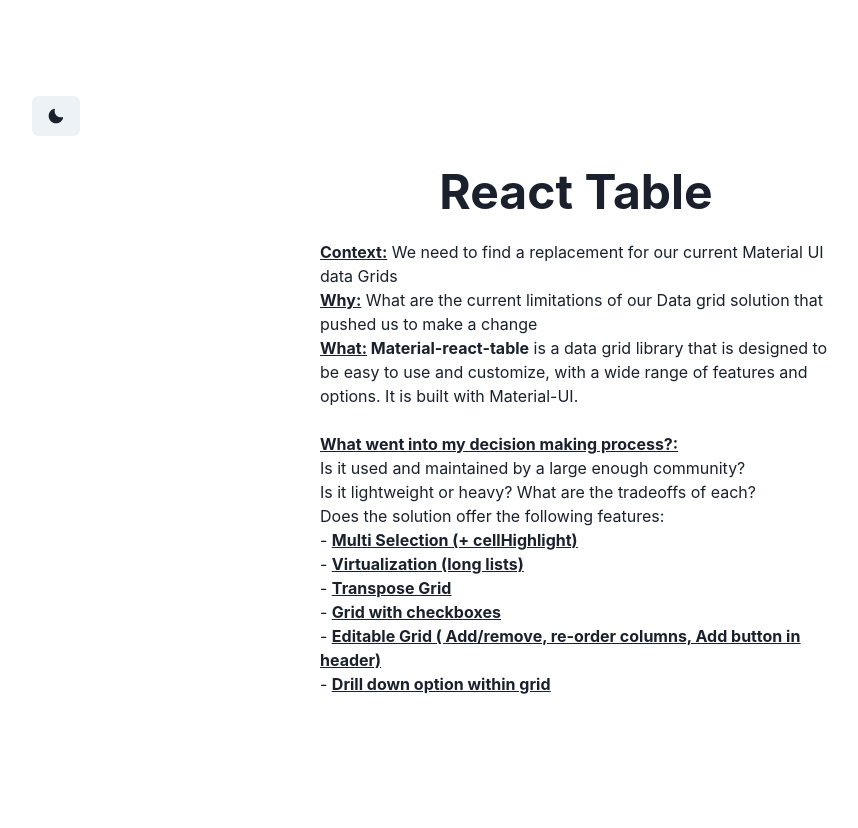
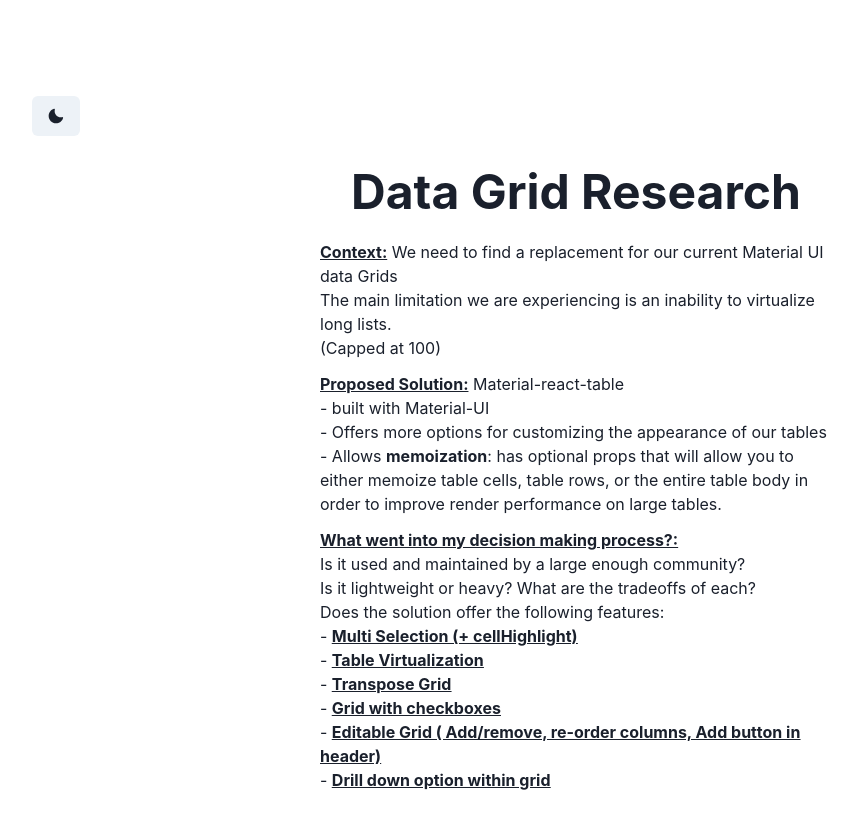
Before and after one commit to Iambizi/pf-datagrid, a Next.js app: page / in a window 1280 px wide. Shown: the top 828 px of the page, without its empty margins (64-922 px from the left). Built offline with nearby package versions, Linux system fonts and the light colour scheme.

Commit message:
Saves work

```diff
--- a/components/VirtualizationTable.jsx
+++ b/components/VirtualizationTable.jsx
@@ -1,6 +1,6 @@
 import React, { useEffect, useMemo, useRef, useState } from "react";
 import MaterialReactTable from "material-react-table";
-import { Heading } from "@chakra-ui/react";
+import { Heading, Text } from "@chakra-ui/react";
 import { makeData } from "./makeData";
 import { ThemeProvider, createTheme } from "@mui/material";
 
@@ -108,7 +108,7 @@ const VirtualizationTable = () => {
       <Heading mb="3" mt="4">
         Virtualization Table
       </Heading>
-
+      <Text mb="3">Allows for table virtualization of long lists. 10K entries max. <br/>The table below lists out 500 entries</Text>
       <ThemeProvider theme={defaultMaterialTheme}>
         <MaterialReactTable
           columns={columns}
--- a/pages/index.tsx
+++ b/pages/index.tsx
@@ -24,27 +24,29 @@ export default function Home() {
         >
           <Center>
             <Heading as="h1" size="2xl" mb={6}>
-              React Table
+              Data Grid Research
             </Heading>
           </Center>
-          <Text size="lg" mb={6}>
+          <Text size="lg" mb={3}>
             <span className={styles.lineHead}>Context:</span> We need to find a
             replacement for our current Material UI data Grids <br />
-            <span className={styles.lineHead}>Why:</span> What are the current
-            limitations of our Data grid solution that pushed us to make a
-            change
-            <br />
-            <span className={`${styles.lineHead} ${styles.underline}`}>
-              What:
+            The main limitation we are experiencing is an inability to virtualize long lists.
+            <br /> (Capped at 100)
+          </Text>
+          <Text mb="3">
+          <span className={`${styles.lineHead} ${styles.underline}`}>
+              Proposed Solution:
             </span>
-            {/* <span> Material React Table</span> */}
             <span>
-              <b> Material-react-table</b> is a data grid library that is designed to be
-              easy to use and customize, with a wide range of features and
-              options. It is built with Material-UI.
+              <a href="https://www.material-react-table.com/" target="_blank" className={styles.underline}> Material-react-table</a>
               </span>
-            <br />
+              <ul>
+            <li className={styles.list}>- built with Material-UI</li>
+            <li className={styles.list}>- Offers more options for customizing the appearance of our tables</li>
+            <li className={styles.list}>- Allows <b>memoization</b>: has optional props that will allow you to either memoize table cells, table rows, or the entire table body in order to improve render performance on large tables.</li>
+          </ul>
           </Text>
+
           <span className={styles.lineHead}>
             What went into my decision making process?: <br />
           </span>
@@ -61,7 +63,7 @@ export default function Home() {
             <li className={styles.list}>
               -{" "}
               <span className={`${styles.lineHead} ${styles.underline}`}>
-                <Link href="/virtualization">Virtualization (long lists)</Link>
+                <Link href="/virtualization">Table Virtualization</Link>
               </span>
             </li>
             <li className={styles.list}>
```
